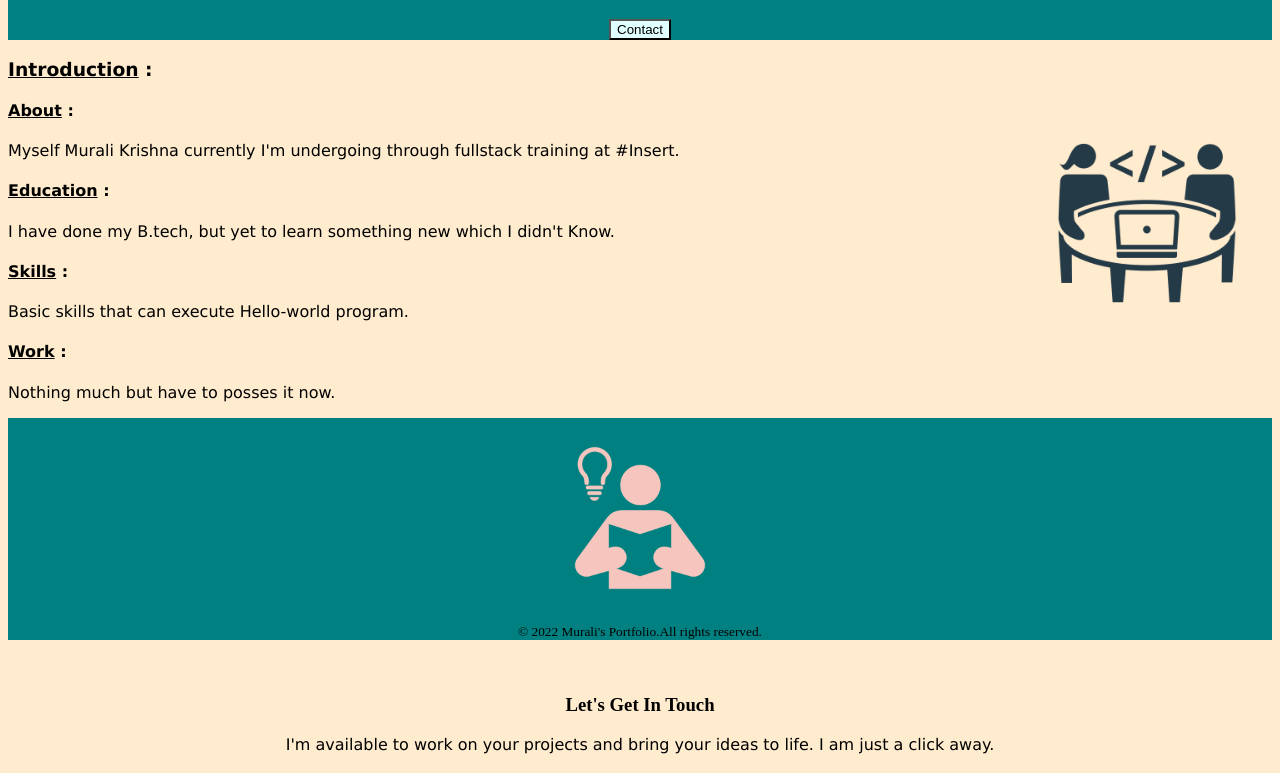
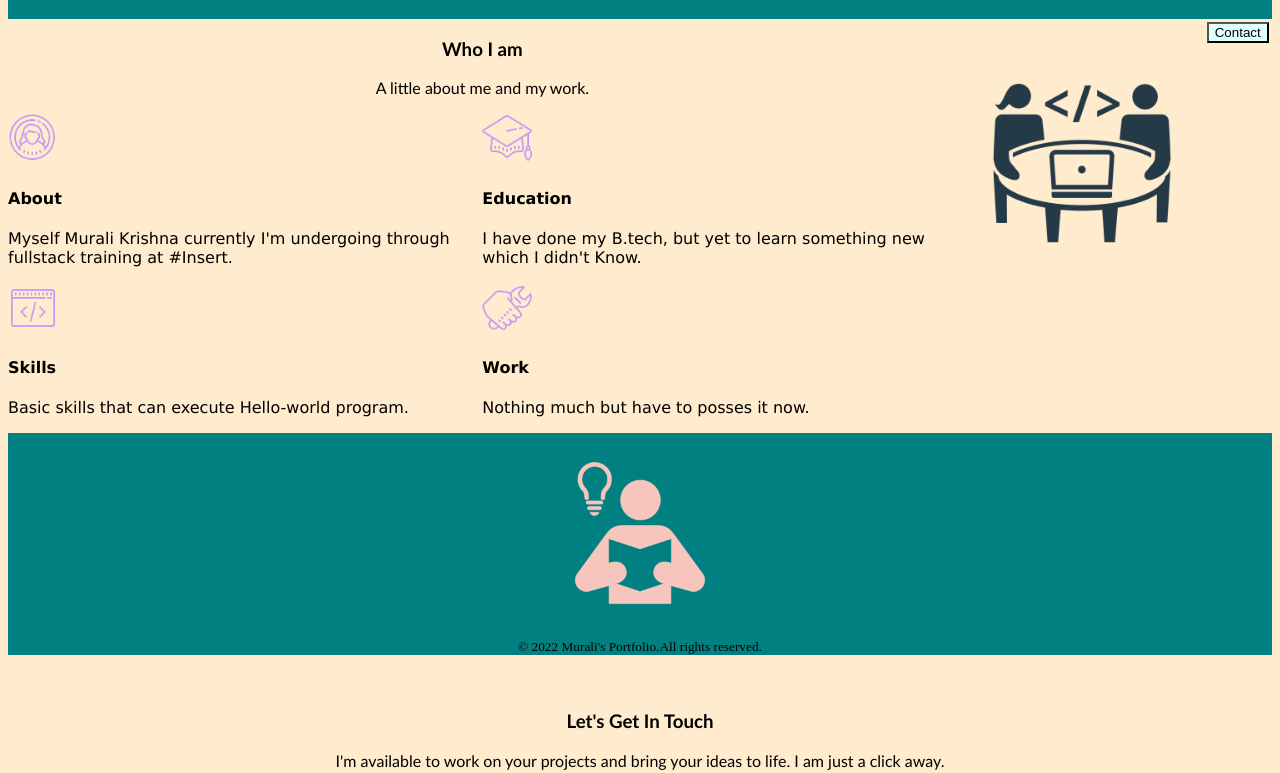
Before and after one commit to Murali1543/Murali1543.github.io, a plain HTML site: page index.html in a window 1280 px wide. Shown: the part 271-1044 px from the top of the page. Drawn offline with Linux system fonts and the light colour scheme.

Commit message:
Assignment on CSS Introduction

```diff
--- a/index.html
+++ b/index.html
@@ -10,10 +10,6 @@
     <title> Murali's portfolio </title>
     <link rel="icon" type="image/png" href="/images/favicon_io/favicon-32x32.png">
     <style>
-        p,h4 {
-            font-family: verdana;
-        }
-
         body {
             background-color: blanchedalmond;
         }
@@ -23,7 +19,12 @@
             background-color: teal;
             text-align: center;
         }
-
+        .btn{
+            background-color:lightcyan;
+            float: right;
+            margin-top: 0.25em;
+            margin-right: 0.25em;
+        }
         /* class sm refers to social media */
         .sm {
             background-color: whitesmoke;
@@ -40,6 +41,31 @@
         .cf {
             text-align: center;
         }
+
+        .container {
+            display: flex;
+            justify-content: center;
+            font-family: verdana;
+        }
+
+        /* class .con1 refers to container1 */
+        .con1 {
+            width: 500px;
+            display: flex;
+            flex-direction: column;
+        }
+
+        /* class .con2 refers to container2 */
+        .con2 {
+            width: 500px;
+            display: flex;
+            flex-direction: column;
+        }
+
+        .fo {
+            font-family: Trebuchet MS;
+            text-align: center;
+        }
     </style>
 
 </head>
@@ -52,26 +78,47 @@
         <header>
             <!-- <h3> Header: </h3> -->
             <img src="/images/logo-he.png" alt="Logo" height="200px" width="200px"> <br> <br>
-            <button style="background-color:lightcyan;">Contact</button>
         </header>
-
+    </div>
+    <div>
+        <button class="btn">Contact</button>
     </div>
     <!-- Introduction Part -->
     <div>
-        <h3 style="font-family: verdana;"> <u>Introduction</u> : </h3>
+        <!-- <h3 style="font-family: verdana;"> Introduction </h3> -->
         <!-- <img src="/images/logo.jpg" alt="Logo" height="200px" width="200px"> -->
         <div class="opt">
-            <img src="/images/logo-ft.png" width="250px" height="250px">
+            <large> <img src="/images/logo-ft.png" width="250px" height="250px"> </large>
         </div>
-        <h4> <u>About</u> : </h4>
+        <div>
+            <h3 style="text-align: center; font-family: 'Trebuchet MS';"> Who I am</h3>
+            <p style="text-align: center; font-family: 'Trebuchet MS';"> A little about me and my work. </p>
+        </div>
+        <div class="container">
+            <div class="con1">
+                <div>
+                    <img src="/images/about.png" width="50px" height="50px">
+                    <h4> About </h4>
                     <p>Myself Murali Krishna currently I'm undergoing through fullstack training at #Insert. </p>
-        <h4> <u>Education</u> :</h4>
-        <p> I have done my B.tech, but yet to learn something new which I didn't Know.</p>
-        <h4> <u>Skills</u> :</h4>
+                </div>
+                <div>
+                    <img src="/images/skills.png" width="50px" height="50px">
+                    <h4> Skills </h4>
                     <p> Basic skills that can execute Hello-world program. </p>
-        <h4> <u>Work</u> :</h4>
+                </div>
+            </div>
+            <div class="con2">
+                <div>
+                    <img src="/images/education.png" width="50px" height="50px">
+                    <h4> Education </h4>
+                    <p>I have done my B.tech, but yet to learn something new which I didn't Know. </p>
+                </div>
+                <div>
+                    <img src="/images/work.png" width="50px" height="50px">
+                    <h4> Work </h4>
                     <p> Nothing much but have to posses it now. </p>
-
+                </div>
+            </div>
         </div>
         <!-- Footer Section -->
         <div>
@@ -89,8 +136,10 @@
         <!-- Contact Form -->
         <div class="cf">
             <form>
-            <h3> Let's Get In Touch </h3>
-            <p> I'm available to work on your projects and bring your ideas to life. I am just a click away.</p> <br>
+                <h3 class="fo"> Let's Get In Touch </h3>
+                <p class="fo"> I'm available to work on your projects and bring your ideas to life. I am just a click
+                    away.</p>
+                <br>
                 <input type="text" id="name" name="name" placeholder="Your Name">
                 <input type="text" id="email" name="email" placeholder="Your Email Address">
                 <br><br>
@@ -102,8 +151,8 @@
         <!-- Social media part -->
         <div class="sm">
 
-        <a href="https://www.facebook.com/" target="_blank"> <img src="/images/Facebook.png" width="50px" height="50px"
-                alt="Facebook"> </a>
+            <a href="https://www.facebook.com/" target="_blank"> <img src="/images/Facebook.png" width="50px"
+                    height="50px" alt="Facebook"> </a>
             <a href="https://www.instagram.com/accounts/login/" target="_blank"> <img src="/images/Instagram.png"
                     width="45px" height="45px" alt="Instagram"> </a>
             <a href="https://myaccount.google.com/" target="_blank"> <img src="/images/Gmail.webp" width="45px"
```
Also changed, not shown: images/about.png (added), images/education.png (added), images/skills.png (added). Lines whose indentation alone changed are shown as unchanged.
